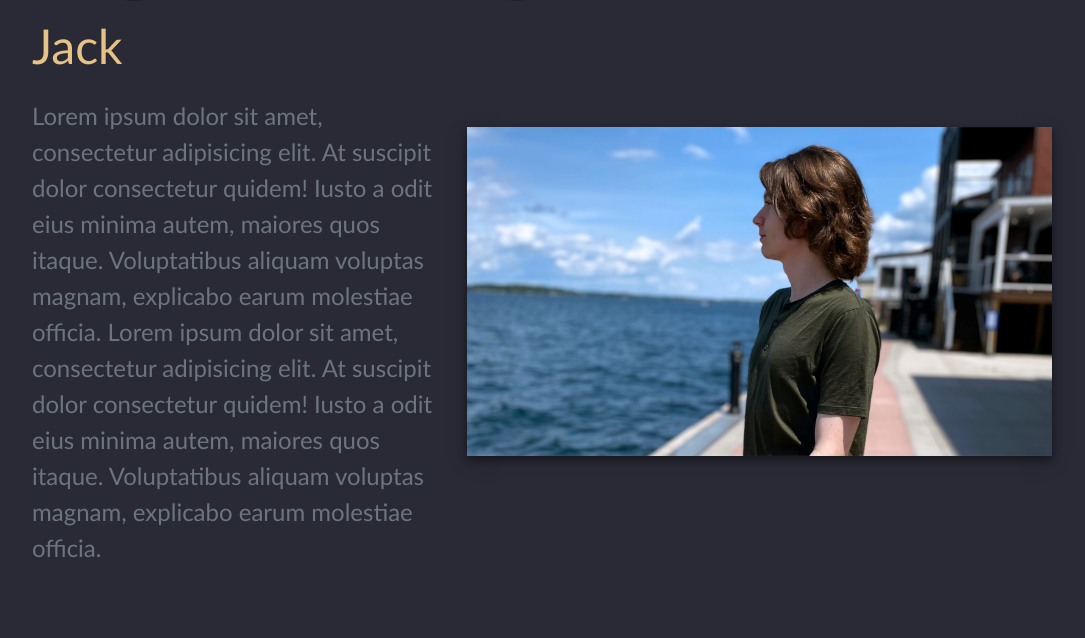
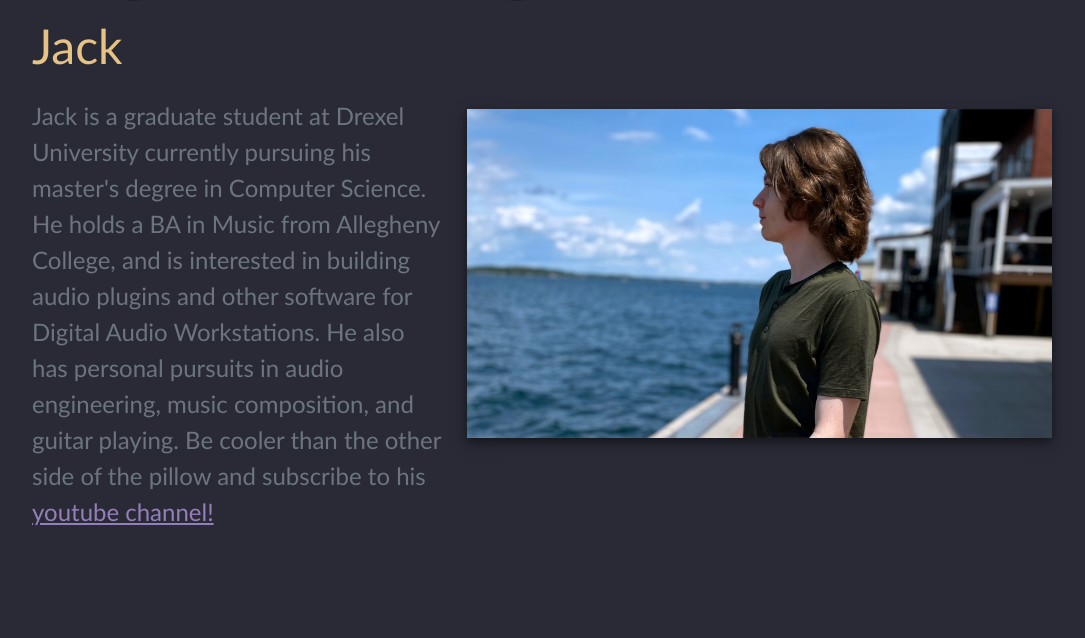
Before and after one commit to Hakurosalix/spellcaster-fullstack, a Flask app: page /about in a window 1280 px wide. Shown: the part 840-1478 px from the top of the page, without its empty margins (98-1183 px from the left). After the commit the page ends 1366 px from the top, so only its background shows below. Run offline with Flask 3, Linux system fonts and the light colour scheme.

Commit message:
added home and about text

```diff
--- a/templates/about.html
+++ b/templates/about.html
@@ -40,12 +40,12 @@ Related Sites
                     <div class="container-heading t1">Jack</div>
                 </h3>
                 <p class="text-secondary">
-                    Lorem ipsum dolor sit amet, consectetur adipisicing elit.
-                    At suscipit dolor consectetur quidem! Iusto a odit eius minima autem, maiores quos itaque.
-                    Voluptatibus aliquam voluptas magnam, explicabo earum molestiae officia.
-                    Lorem ipsum dolor sit amet, consectetur adipisicing elit.
-                    At suscipit dolor consectetur quidem! Iusto a odit eius minima autem, maiores quos itaque.
-                    Voluptatibus aliquam voluptas magnam, explicabo earum molestiae officia.
+                    Jack is a graduate student at Drexel University currently pursuing his master's degree in
+                    Computer Science. He holds a BA in Music from Allegheny College, and is interested in building
+                    audio plugins and other software for Digital Audio Workstations. He also has personal pursuits in
+                    audio engineering, music composition, and guitar playing.
+                    Be cooler than the other side of the pillow and subscribe to his
+                    <a class="t2" href="https://www.youtube.com/channel/UCm72EgWH5R5UadziMjSYQFg">youtube channel!</a>
                 </p>
 
             </div>
--- a/templates/base.html
+++ b/templates/base.html
@@ -32,12 +32,9 @@
                 <div class="col">
                     <nav class="navbar navbar-expand-md navbar-dark">
                         <a class="navbar-brand" href="/"><img src="/static/img/witch-hat.png" style="max-height: 60px;"></a>
-
-
                         <button class="navbar-toggler" type="button" data-bs-toggle="collapse" data-bs-target="#navbarSupportedContent" aria-controls="navbarSupportedContent" aria-expanded="false" aria-label="Toggle navigation">
                             <span class="navbar-toggler-icon"></span>
                         </button>
-
                         <div class="collapse navbar-collapse" id="navbarSupportedContent">
                             <ul class="navbar-nav me-auto">
                                 <li class="header-unselected nav-item{% if active == 'Home' %} header-selected active{% endif %}">
```
Also changed, not shown: templates/home.html (+4 -6 lines), spellcaster.db.
